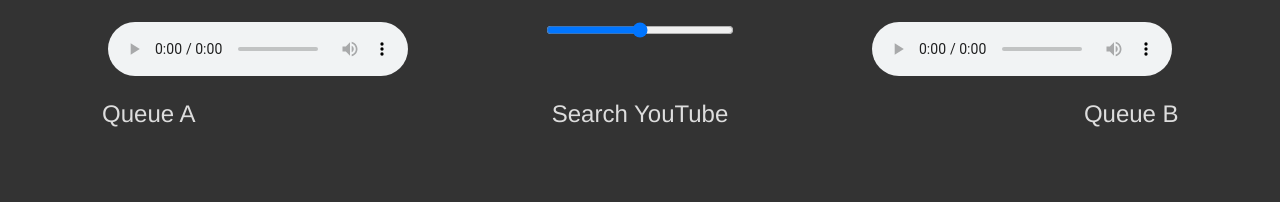
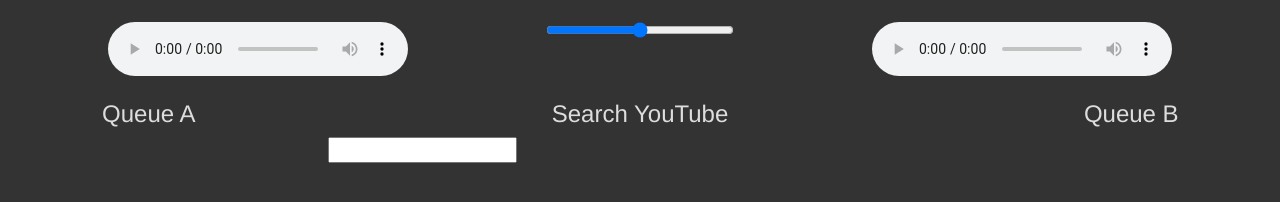
Before and after one commit to upstanding-biome/video-ke, a website: page client/index.html in a window 1280 px wide. Shown: the part 158-360 px from the top of the page. Drawn offline with nearby package versions, Linux system fonts and the light colour scheme; no server answers.

Commit message:
added input field

```diff
--- a/client/app.js
+++ b/client/app.js
@@ -188,11 +188,7 @@
   //render the view
   render: function() {
     this.$el.html('');
-    this.$el.append('<th></th>');
-    // this.$el.append('<th>Title</th>');
-    // this.$el.append('<th>Artist</th>');
-    // this.$el.append('<th>Genre</th>');
-    this.$el.append('<th></th>');
+    this.$el.append('<input></input>');
     this.$el.append('');
 
     //iterate through the collection and append each song to the table
--- a/client/index.html
+++ b/client/index.html
@@ -58,6 +58,7 @@
         <h3>Search YouTube</h3>
       </center>
       <div id="libraryView"></div>
+
     </div>
 
     <!-- song queue for the right turntable -->
@@ -79,6 +80,8 @@
   <script src="lib/jquery-min.js" type="text/javascript"></script>
   <script src="lib/underscore-min.js" type="text/javascript"></script>
   <script src="lib/backbone-min.js" type="text/javascript"></script>
+  <!-- Access the Google JavaScript Library -->
+  <script src="https://apis.google.com/js/client.js?onload=function"></script>
   <!-- Latest compiled and minified JavaScript -->
   <script src="https://maxcdn.bootstrapcdn.com/bootstrap/3.3.5/js/bootstrap.min.js"></script>
   <script src="app.js" type="text/javascript"></script>
```
Also changed, not shown: models.js (+9 -0 lines).
